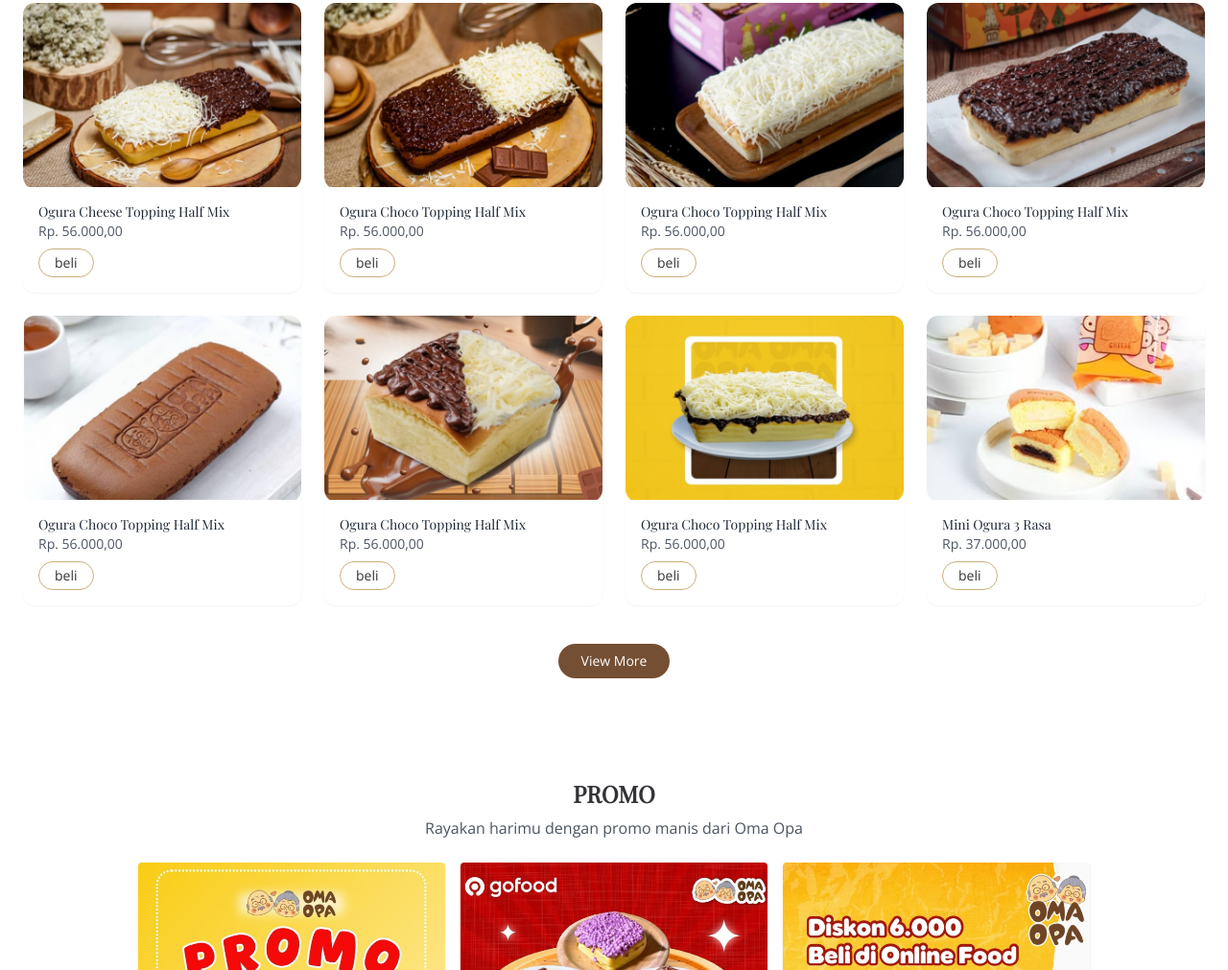
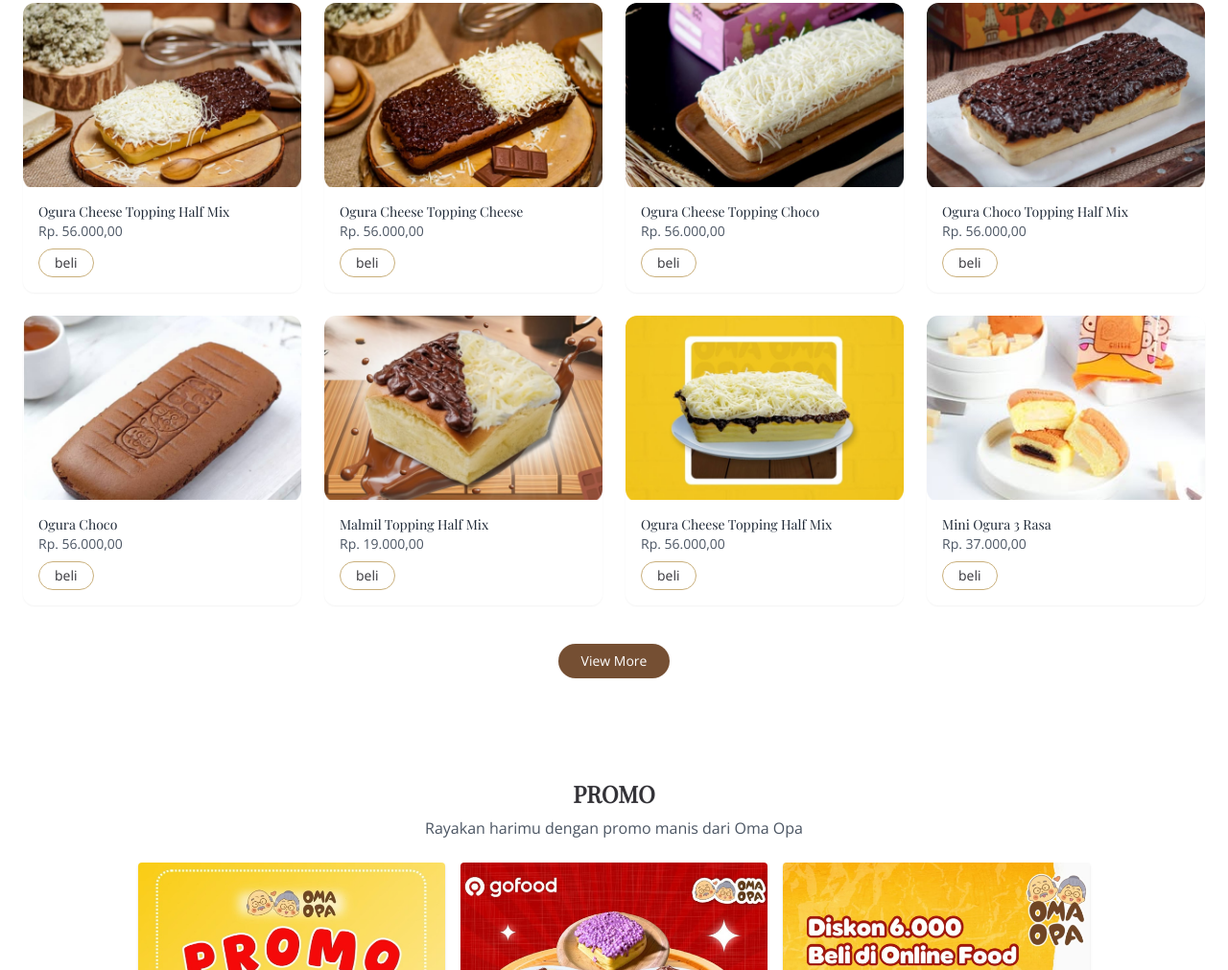
Before and after one commit to sendiainurr/omaopacakery, a plain HTML site: page index.html in a window 1280 px wide. Shown: the part 2545-3556 px from the top of the page at 96% size. Drawn offline with nearby package versions, Linux system fonts and the light colour scheme.

Commit message:
Update index.html

```diff
--- a/index.html
+++ b/index.html
@@ -168,7 +168,7 @@
     <button class="filter-btn text-gray-700 px-4 py-2 rounded-full font-medium text-sm hover:bg-[#6F4525]" data-filter="malmil">MALMIL</button>
   </div>
 
-    <div class="grid grid-cols-1 sm:grid-cols-2 md:grid-cols-3 lg:grid-cols-4 gap-6">
+        <div class="grid grid-cols-1 sm:grid-cols-2 md:grid-cols-3 lg:grid-cols-4 gap-6">
       <div class="bg-white rounded-xl overflow-hidden shadow-sm" data-kategori="ogura">
         <img src="../Assets/image/produk 1.png" alt="Ogura Cheese Topping Half Mix" class="w-full h-48 object-cover">
         <div class="p-4">
@@ -177,18 +177,18 @@
           <a href="pages/detail produk.html?id=1" class="mt-2 border border-[#C9AF7B] text-sm px-4 py-1 rounded-full hover:bg-gray-100 inline-block">beli</a>
         </div>
       </div>
-      <div class="bg-white rounded-xl overflow-hidden shadow-sm" data-kategori="mini ogura">
+      <div class="bg-white rounded-xl overflow-hidden shadow-sm" data-kategori="ogura">
         <img src="Assets/image/produk 2.png" alt="Ogura Choco Topping Half Mix" class="w-full h-48 object-cover">
         <div class="p-4">
-          <h3 class="text-sm font-heading font-medium text-gray-800">Ogura Choco Topping Half Mix</h3>
+          <h3 class="text-sm font-heading font-medium text-gray-800">Ogura Cheese Topping Cheese</h3>
           <p class="text-sm text-gray-600">Rp. 56.000,00</p>
           <a href="pages/detail produk.html?id=2" class="mt-2 border border-[#C9AF7B] text-sm px-4 py-1 rounded-full hover:bg-gray-100 inline-block">beli</a>
         </div>
       </div>
-      <div class="bg-white rounded-xl overflow-hidden shadow-sm" data-kategori="malmil">
+      <div class="bg-white rounded-xl overflow-hidden shadow-sm" data-kategori="ogura">
         <img src="Assets/image/produk 3.png" alt="Ogura Choco Topping Half Mix" class="w-full h-48 object-cover">
         <div class="p-4">
-          <h3 class="text-sm font-heading font-medium text-gray-800">Ogura Choco Topping Half Mix</h3>
+          <h3 class="text-sm font-heading font-medium text-gray-800">Ogura Cheese Topping Choco</h3>
           <p class="text-sm text-gray-600">Rp. 56.000,00</p>
           <a href="pages/detail produk.html?id=3" class="mt-2 border border-[#C9AF7B] text-sm px-4 py-1 rounded-full hover:bg-gray-100 inline-block">beli</a>
         </div>
@@ -204,28 +204,28 @@
       <div class="bg-white rounded-xl overflow-hidden shadow-sm" data-kategori="ogura">
         <img src="Assets/image/produk 5.png" alt="Ogura Choco Topping Half Mix" class="w-full h-48 object-cover">
         <div class="p-4">
-          <h3 class="text-sm font-heading font-medium text-gray-800">Ogura Choco Topping Half Mix</h3>
+          <h3 class="text-sm font-heading font-medium text-gray-800">Ogura Choco</h3>
           <p class="text-sm text-gray-600">Rp. 56.000,00</p>
           <a href="pages/detail produk.html?id=5" class="mt-2 border border-[#C9AF7B] text-sm px-4 py-1 rounded-full hover:bg-gray-100 inline-block">beli</a>
         </div>
       </div>
-      <div class="bg-white rounded-xl overflow-hidden shadow-sm" data-kategori="ogura">
+      <div class="bg-white rounded-xl overflow-hidden shadow-sm" data-kategori="malmil">
         <img src="Assets/image/produk 6.png" alt="Ogura Choco Topping Half Mix" class="w-full h-48 object-cover">
         <div class="p-4">
-          <h3 class="text-sm font-heading font-medium text-gray-800">Ogura Choco Topping Half Mix</h3>
-          <p class="text-sm text-gray-600">Rp. 56.000,00</p>
+          <h3 class="text-sm font-heading font-medium text-gray-800">Malmil Topping Half Mix</h3>
+          <p class="text-sm text-gray-600">Rp. 19.000,00</p>
           <a href="pages/detail produk.html?id=6" class="mt-2 border border-[#C9AF7B] text-sm px-4 py-1 rounded-full hover:bg-gray-100 inline-block">beli</a>
         </div>
       </div>
-      <div class="bg-white rounded-xl overflow-hidden shadow-sm" data-kategori="malmil">
+      <div class="bg-white rounded-xl overflow-hidden shadow-sm" data-kategori="ogura">
         <img src="Assets/image/produk 7.png" alt="Ogura Choco Topping Half Mix" class="w-full h-48 object-cover">
         <div class="p-4">
-          <h3 class="text-sm font-heading font-medium text-gray-800">Ogura Choco Topping Half Mix</h3>
+          <h3 class="text-sm font-heading font-medium text-gray-800">Ogura Cheese Topping Half Mix</h3>
           <p class="text-sm text-gray-600">Rp. 56.000,00</p>
           <a href="pages/detail produk.html?id=7" class="mt-2 border border-[#C9AF7B] text-sm px-4 py-1 rounded-full hover:bg-gray-100 inline-block">beli</a>
         </div>
       </div>
-      <div class="bg-white rounded-xl overflow-hidden shadow-sm" data-kategori="ogura">
+      <div class="bg-white rounded-xl overflow-hidden shadow-sm" data-kategori="mini ogura">
         <img src="Assets/image/produk 8.png" alt="Mini Ogura 3 Rasa" class="w-full h-48 object-cover">
         <div class="p-4">
           <h3 class="text-sm font-heading font-medium text-gray-800">Mini Ogura 3 Rasa</h3>
```
